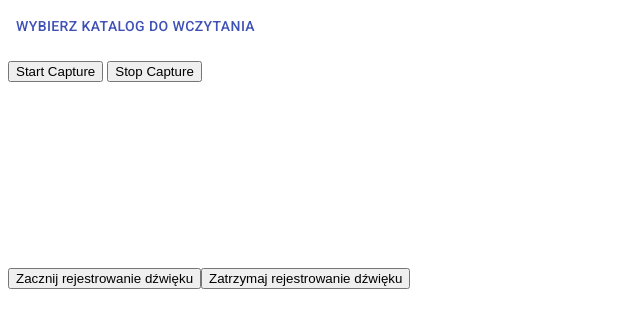
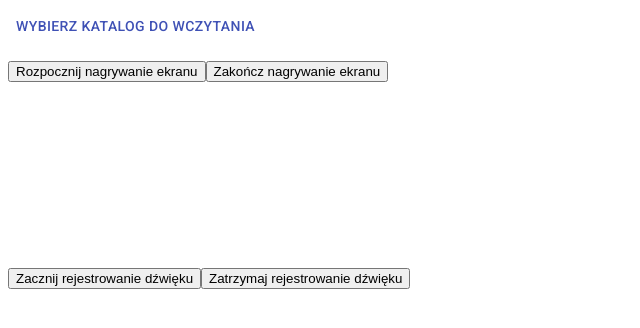
Before and after one commit to TULbaghia/WZAS-File-Explorer, a React (Create React App) app: page / in a window 1280 px wide. Shown: the top 328 px of the page, without its empty margins (0-640 px from the left). Built offline with nearby package versions, Linux system fonts and the light colour scheme.

Commit message:
Do clean code refactoring

```diff
--- a/src/components/ScreenCapture/ScreenCapture.js
+++ b/src/components/ScreenCapture/ScreenCapture.js
@@ -7,19 +7,9 @@ const displayMediaOptions = {
     audio: false
 };
 
-function dumpOptionsInfo(param) {
-    const videoTrack = param.srcObject.getVideoTracks()[0];
-
-    console.info("Track settings:");
-    console.info(JSON.stringify(videoTrack.getSettings(), null, 2));
-    console.info("Track constraints:");
-    console.info(JSON.stringify(videoTrack.getConstraints(), null, 2));
-}
-
 async function startCapture() {
     const videoElem = getVideoElement();
     videoElem.srcObject = await navigator.mediaDevices.getDisplayMedia(displayMediaOptions);
-    dumpOptionsInfo(videoElem);
 }
 
 function stopCapture() {
@@ -34,13 +24,12 @@ function getVideoElement() {
     return document.getElementById("video");
 }
 
-function ScreenCapture(props) {
+function ScreenCapture() {
     return (
         <div>
             <p>
-                <button id="start" onClick={() => startCapture()}>Start Capture</button>
-                &nbsp;
-                <button id="stop" onClick={() => stopCapture()}>Stop Capture</button>
+                <button onClick={() => startCapture()}>Rozpocznij nagrywanie ekranu</button>
+                <button onClick={() => stopCapture()}>Zakończ nagrywanie ekranu</button>
             </p>
             <video id="video" autoPlay/>
         </div>
```
